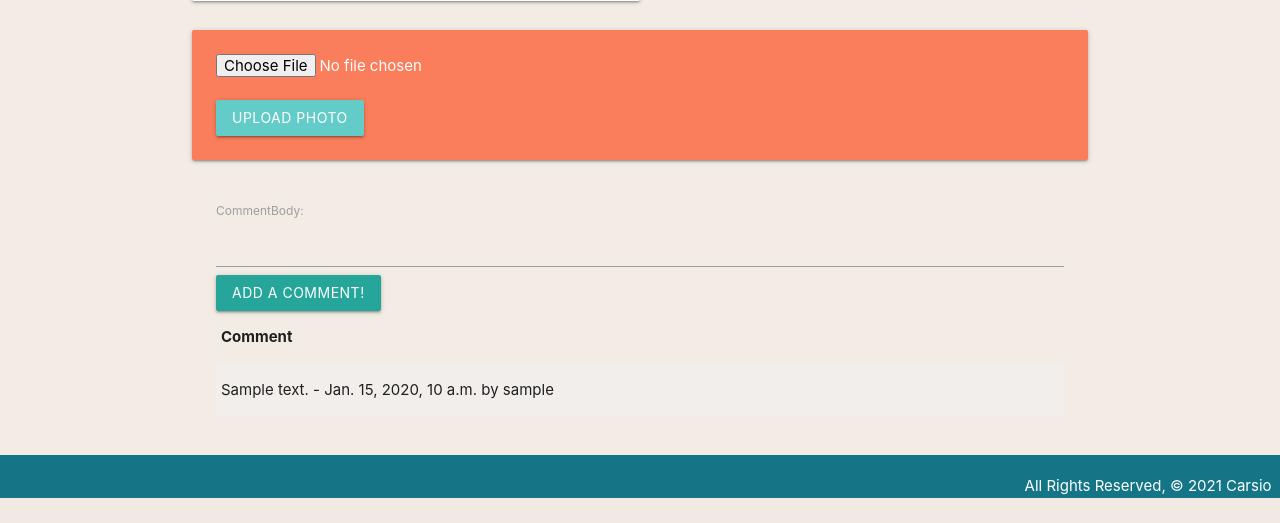
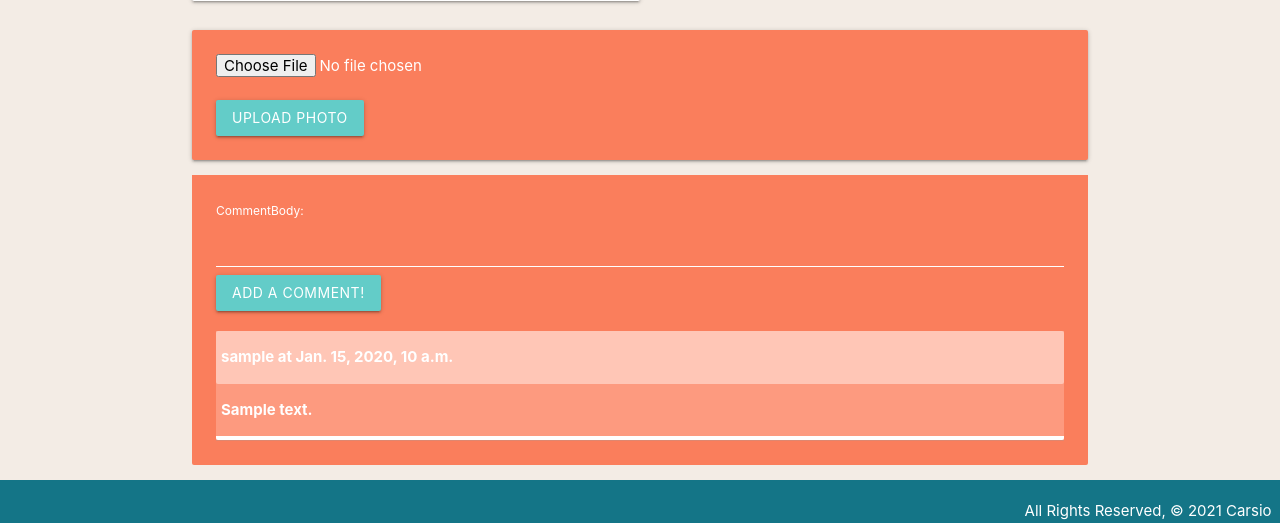
Before and after one commit to jcoles1155/carsio2, a Django app: page /cars/1/ in a window 1280 px wide. Shown: the part 767-1290 px from the top of the page. Before the commit the page ends 1265 px from the top, so only its background shows below. Run offline with Django 3.2, Linux system fonts and the light colour scheme; a user stored in the database is signed in; tables that the repository leaves empty hold one stand-in row (values such as "Sample post"); lists and menus that the app fills with data are empty; grey boxes are pictures that could not be loaded.

Commit message:
styled the comment section

```diff
--- a/main_app/static/css/style.css
+++ b/main_app/static/css/style.css
@@ -81,6 +81,39 @@ footer {
 .photoBtn {
     background-color: #63CCC8 !important;
 }
+
+.comments {
+    background-color: #FA7E5C !important;
+    color: white !important;
+}
+
+.commentForm {
+    margin-bottom: 20px;;
+}
+
+.commentForm > p > label {
+    color: white !important;
+}
+
+.commentForm > p > input {
+    border-bottom: 0.2vh solid white !important;
+}
+
+.comment {
+    background-color: #fd9a7f;
+}
+
+.comment > th {
+    display: block !important;
+}
+
+.commentHead {
+    background-color: #ffc6b6;
+}
+
+.commentFoot {
+    border-bottom: 0.5vh solid white !important;
+}
 /* Detail Page END */
 
 /* Work in Progress */
--- a/main_app/templates/cars/detail.html
+++ b/main_app/templates/cars/detail.html
@@ -38,25 +38,22 @@
     {% endif %}
   </form>
 
-  <div class="card-content">
+  <div class="card-content comments">
     <div class="col s6">
-      <form action="{% url 'add_comment' car.id %}" method="post">
+      <form class="commentForm" action="{% url 'add_comment' car.id %}" method="post">
         {% csrf_token %} {{ comment_form.as_p }}
-        <input type="submit" class="btn" value="Add a Comment!" />
+        <input type="submit" class="btn photoBtn" value="Add a Comment!" />
       </form>
-      <table class="striped">
-        <thead>
-          <tr>
-            <th>Comment</th>
-          </tr>
-        </thead>
+      <table>
         <tbody>
           {% for comment in car.comment_set.all %}
-          <tr>
-            <td>
-              {{comment.commentBody}} - {{comment.created_at}} by
-              {{car.user.username}}
-            </td>
+          <tr class="comment">
+            <th class="commentHead">
+              {{car.user.username}} at {{comment.created_at}}
+            </th>
+            <th class="commentFoot">
+              {{comment.commentBody}}
+            </th>
           </tr>
           {% endfor %}
         </tbody>
```
